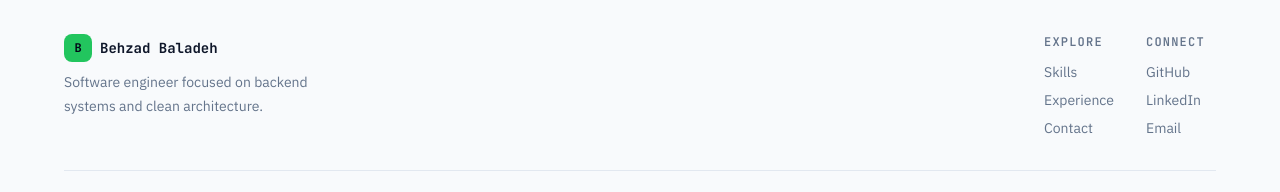
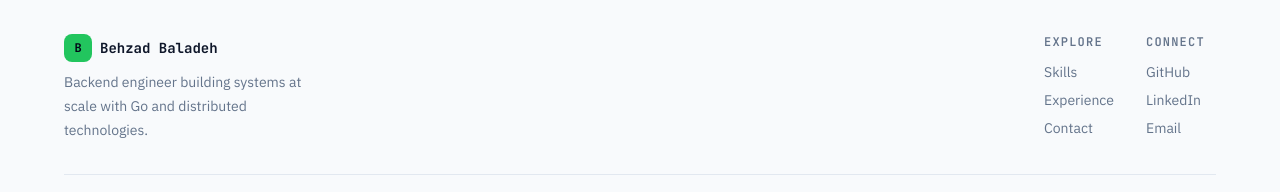
Before and after one commit to behzad-mousavi/website, a Nuxt app in the folder web/: page / in a window 1280 px wide. Shown: the part 3343-3535 px from the top of the page. Built offline with nearby package versions, Linux system fonts and the light colour scheme.

Commit message:
change footer message

```diff
--- a/web/components/landing/LandingFooter.vue
+++ b/web/components/landing/LandingFooter.vue
@@ -7,7 +7,7 @@
             <span class="flex h-7 w-7 items-center justify-center rounded-sm bg-accent text-accent-foreground text-xs">B</span>
             Behzad Baladeh
           </div>
-          <p class="mt-2 max-w-[32ch] text-sm leading-6 text-muted-foreground">Software engineer focused on backend systems and clean architecture.</p>
+          <p class="mt-2 max-w-[32ch] text-sm leading-6 text-muted-foreground">Backend engineer building systems at scale with Go and distributed technologies.</p>
         </div>
         <div class="grid grid-cols-2 gap-8 text-sm md:grid-cols-2">
           <div>
```
